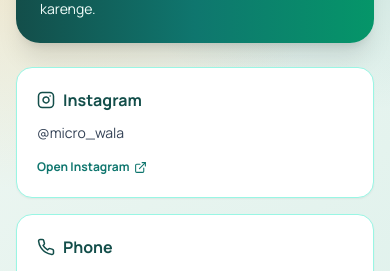
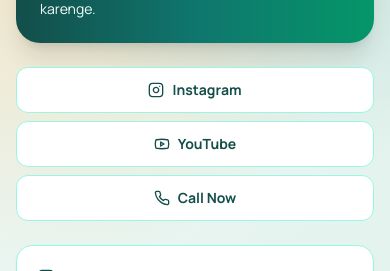
Before and after one commit to divyaprakash-2004/Micro-Wala, a React (Vite) app: page /contact in a window 390 px wide. Shown: the part 258-529 px from the top of the page. Built offline with nearby package versions, Linux system fonts and the light colour scheme; no server answers.

Commit message:
Improve contact quick links visibility on mobile

```diff
--- a/src/pages/ContactPage.jsx
+++ b/src/pages/ContactPage.jsx
@@ -14,6 +14,31 @@
         <p className="mt-3 max-w-2xl text-sm text-teal-50 sm:text-base">
           Agar order, payment ya delivery me koi dikkat ho, to directly contact karein. Hum jaldi help karenge.
         </p>
+      </div>
+
+      <div className="grid grid-cols-1 gap-2 sm:grid-cols-3">
+        <a
+          href={INSTAGRAM_URL}
+          target="_blank"
+          rel="noreferrer"
+          className="inline-flex items-center justify-center gap-2 rounded-xl border border-teal-200 bg-white px-4 py-3 text-sm font-semibold text-teal-900"
+        >
+          <Instagram size={16} /> Instagram
+        </a>
+        <a
+          href={YOUTUBE_URL}
+          target="_blank"
+          rel="noreferrer"
+          className="inline-flex items-center justify-center gap-2 rounded-xl border border-teal-200 bg-white px-4 py-3 text-sm font-semibold text-teal-900"
+        >
+          <Youtube size={16} /> YouTube
+        </a>
+        <a
+          href={`tel:${SUPPORT_PHONE}`}
+          className="inline-flex items-center justify-center gap-2 rounded-xl border border-teal-200 bg-white px-4 py-3 text-sm font-semibold text-teal-900"
+        >
+          <Phone size={16} /> Call Now
+        </a>
       </div>
 
       <div className="grid gap-4 sm:grid-cols-2">
```
